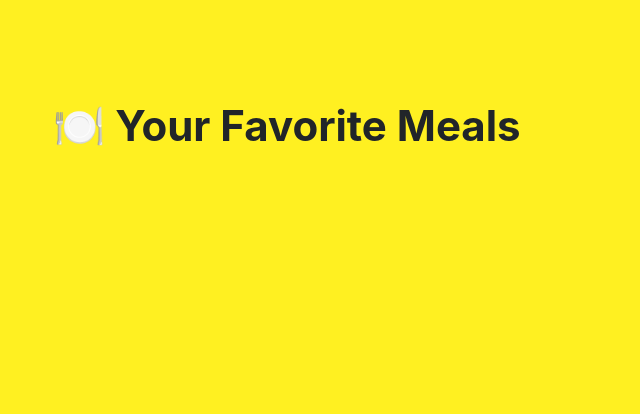
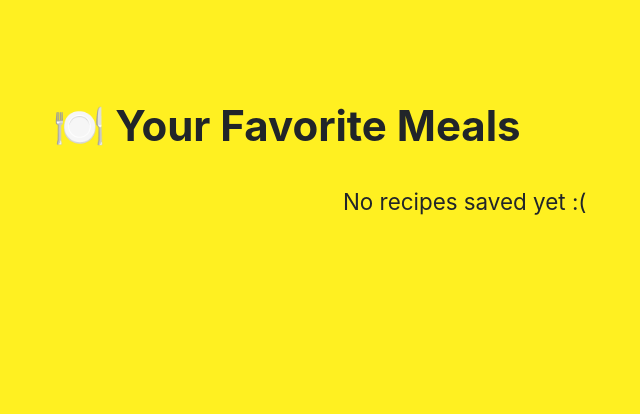
Before and after one commit to FunnyKoalaBear/cookGPT, a Django app: page /remove-recipe/19/ in a window 1280 px wide. Shown: the part 95-509 px from the top of the page, without its empty margins (353-993 px from the left). Run offline with Django 5.2, Linux system fonts and the light colour scheme; a user stored in the database is signed in; parts of the project's set-up code (start-up, migrations or seed data) failed here and were passed over; some libraries are stand-ins or nearby versions.

Commit message:
empty saved recipes message

```diff
--- a/myApp/templates/myApp/meals.html
+++ b/myApp/templates/myApp/meals.html
@@ -90,6 +90,13 @@
                     </form>
 
                   </div>
+
+                {% empty %}
+
+                    <p class="text-black  w-full flex justify-end"></p>
+                      No recipes saved yet :(
+                    </p>
+
                 {% endfor %}
 
             </div>
```
